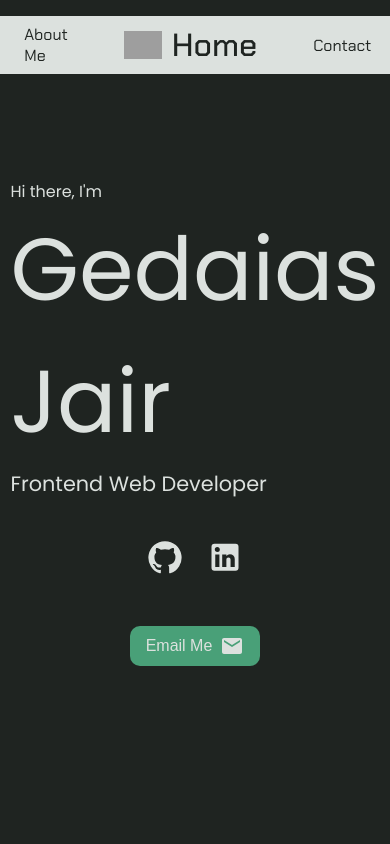
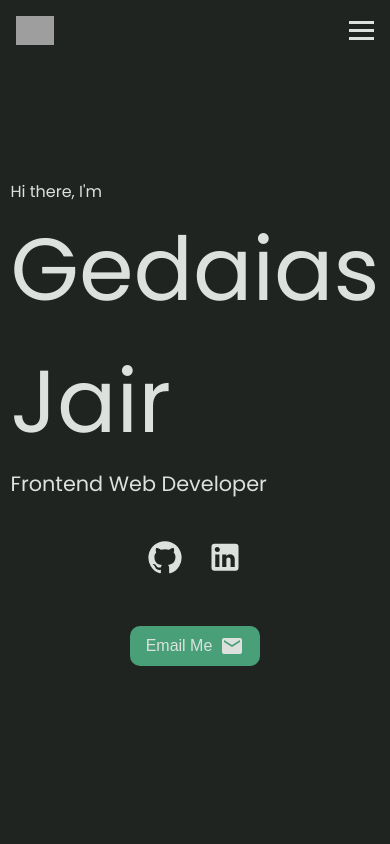
Before and after one commit to gedadev/portfolio-s, a React (Vite) app: page / in a window 390 px wide. Shown: the top 844 px of the page. Built offline with nearby package versions, Linux system fonts and the light colour scheme; grey boxes are pictures that could not be loaded.

Commit message:
Create mobile header and styles

```diff
--- a/src/components/Header.jsx
+++ b/src/components/Header.jsx
@@ -5,8 +5,26 @@ import ExpandMoreIcon from "@mui/icons-material/ExpandMore";
 export default function Header() {
   const [shrinkNavbar, setShrinkNavbar] = useState(false);
   const [activeSection, setActiveSection] = useState("");
+  const [isMobile, setIsMobile] = useState();
+  const [menuIsActive, setMenuIsActive] = useState(false);
+  const links = {
+    homeImage: "https://i.imgur.com/Qbk1CWd.png",
+    enCV: "https://drive.google.com/file/d/1r7TfEenzDz0Hv7UbYdxYNJGKU73Wo5pP/view?usp=sharing",
+    esCV: "https://drive.google.com/file/d/1Cggp-gEBZD7py5wzUdUL-XaSCZ9YkfJ3/view?usp=sharing",
+  };
 
   useEffect(() => {
+    handleView();
+
+    window.addEventListener("scroll", handleScroll);
+    window.addEventListener("resize", handleView);
+
+    return () => {
+      window.removeEventListener("scroll", handleScroll);
+      window.removeEventListener("resize", handleView);
+    };
+  }, []);
+
   const handleScroll = () => {
     window.scrollY > window.innerHeight * 0.9
       ? setShrinkNavbar(true)
@@ -17,13 +35,9 @@ export default function Header() {
     const sectionOffsets = sections.map((section) => ({
       name: section,
       offsetTop: document.getElementById(section).offsetTop,
-        offsetBottom:
-          document.getElementById(section).offsetTop +
-          document.getElementById(section).offsetHeight,
     }));
 
     for (const section of sectionOffsets) {
-        console.log(window.scrollY, section.offsetTop - 100);
       if (window.scrollY > section.offsetTop - 200) {
         setActiveSection(section.name);
       }
@@ -34,24 +48,65 @@ export default function Header() {
     }
   };
 
-    window.addEventListener("scroll", handleScroll);
-
-    return () => {
-      window.removeEventListener("scroll", handleScroll);
+  const handleView = () => {
+    setIsMobile(window.innerWidth <= 700);
   };
-  }, []);
 
   const handleRedirect = (id) => {
     const section = document.getElementById(id);
     section.scrollIntoView({ behavior: "smooth" });
+    isMobile && id != "home" ? setMenuIsActive(!menuIsActive) : null;
   };
 
   const goToCV = (url) => {
     window.open(url, "_blank");
   };
 
+  const handleMenuActivation = () => {
+    setMenuIsActive(!menuIsActive);
+  };
+
   return (
     <header>
+      {isMobile ? (
+        <div className="mobile-menu">
+          <span className="home-link" onClick={() => handleRedirect("home")}>
+            <img
+              src={links.homeImage}
+              alt="astronaut-greeting"
+              className="home-img"
+            />
+          </span>
+          <div
+            className={`ham-menu ${menuIsActive ? "active" : ""}`}
+            onClick={handleMenuActivation}
+          >
+            <span className="bar"></span>
+            <span className="bar"></span>
+            <span className="bar"></span>
+          </div>
+          <nav className={`mobile-nav ${menuIsActive ? "active" : ""}`}>
+            <ul>
+              <li
+                className="nav-item"
+                onClick={() => handleRedirect("projects")}
+              >
+                Projects
+              </li>
+              <li className="nav-item" onClick={() => handleRedirect("about")}>
+                About Me
+              </li>
+              <li
+                className="nav-item"
+                onClick={() => handleRedirect("contact")}
+              >
+                Contact
+              </li>
+              <li className="nav-item">My CV</li>
+            </ul>
+          </nav>
+        </div>
+      ) : (
         <nav className={`nav-menu ${shrinkNavbar ? "shrink" : ""}`}>
           <ul>
             <li
@@ -63,15 +118,20 @@ export default function Header() {
               Projects
             </li>
             <li
-            className={`nav-item ${activeSection === "about" ? "active" : ""}`}
+              className={`nav-item ${
+                activeSection === "about" ? "active" : ""
+              }`}
               onClick={() => handleRedirect("about")}
             >
               About Me
             </li>
-          <li className="nav-item home" onClick={() => handleRedirect("home")}>
+            <li
+              className="nav-item home"
+              onClick={() => handleRedirect("home")}
+            >
               <img
-              src="https://i.imgur.com/Qbk1CWd.png"
-              alt="alien-greeting"
+                src={links.homeImage}
+                alt="astronaut-greeting"
                 className="home-img"
               />
               Home
@@ -90,21 +150,13 @@ export default function Header() {
                 <ul>
                   <li
                     className="lang-option"
-                  onClick={() =>
-                    goToCV(
-                      "https://drive.google.com/file/d/1r7TfEenzDz0Hv7UbYdxYNJGKU73Wo5pP/view?usp=sharing"
-                    )
-                  }
+                    onClick={() => goToCV(links.enCV)}
                   >
                     🇺🇸 English
                   </li>
                   <li
                     className="lang-option"
-                  onClick={() =>
-                    goToCV(
-                      "https://drive.google.com/file/d/1Cggp-gEBZD7py5wzUdUL-XaSCZ9YkfJ3/view?usp=sharing"
-                    )
-                  }
+                    onClick={() => goToCV(links.esCV)}
                   >
                     🇲🇽 Español
                   </li>
@@ -113,6 +165,7 @@ export default function Header() {
             </li>
           </ul>
         </nav>
+      )}
     </header>
   );
 }
--- a/src/styles/header.css
+++ b/src/styles/header.css
@@ -55,8 +55,29 @@ header {
     transform: scale(1.1);
 }
 
+.mobile-nav {
+    position: absolute;
+    left: 100vw;
+    top: 4rem;
+    z-index: 2;
+    width: 100%;
+    color: var(--main-color-light);
+    background-color: var(--main-color-dark);
+    transition: all 0.5s ease;
+}
+
+.mobile-nav.active {
+    left: 0;
+}
+
 .home-img {
     max-width: 2.4rem;
+}
+
+.home-link {
+    color: var(--main-color-light);
+    display: flex;
+    align-items: center;
 }
 
 .home {
@@ -96,3 +117,39 @@ header {
 .lang-option:hover {
     text-shadow: 0 0 5px var(--highlight-color);
 }
+
+.mobile-menu {
+    position: fixed;
+    z-index: 1;
+    background-color: var(--main-color-dark);
+    width: 100%;
+    display: flex;
+    justify-content: space-between;
+    padding: 1rem;
+}
+
+.ham-menu {
+    /* display: none; */
+    cursor: pointer;
+}
+
+.bar {
+    display: block;
+    width: 25px;
+    height: 3px;
+    margin: 5px auto;
+    transition: all .3s ease-in-out;
+    background-color: var(--main-color-light);
+}
+
+.ham-menu.active .bar:nth-child(2) {
+    opacity: 0;
+}
+
+.ham-menu.active .bar:nth-child(1) {
+    transform: translateY(8px) rotate(45deg);
+}
+
+.ham-menu.active .bar:nth-child(3) {
+    transform: translateY(-8px) rotate(-45deg);
+}
```
Lines whose indentation alone changed are shown as unchanged.
